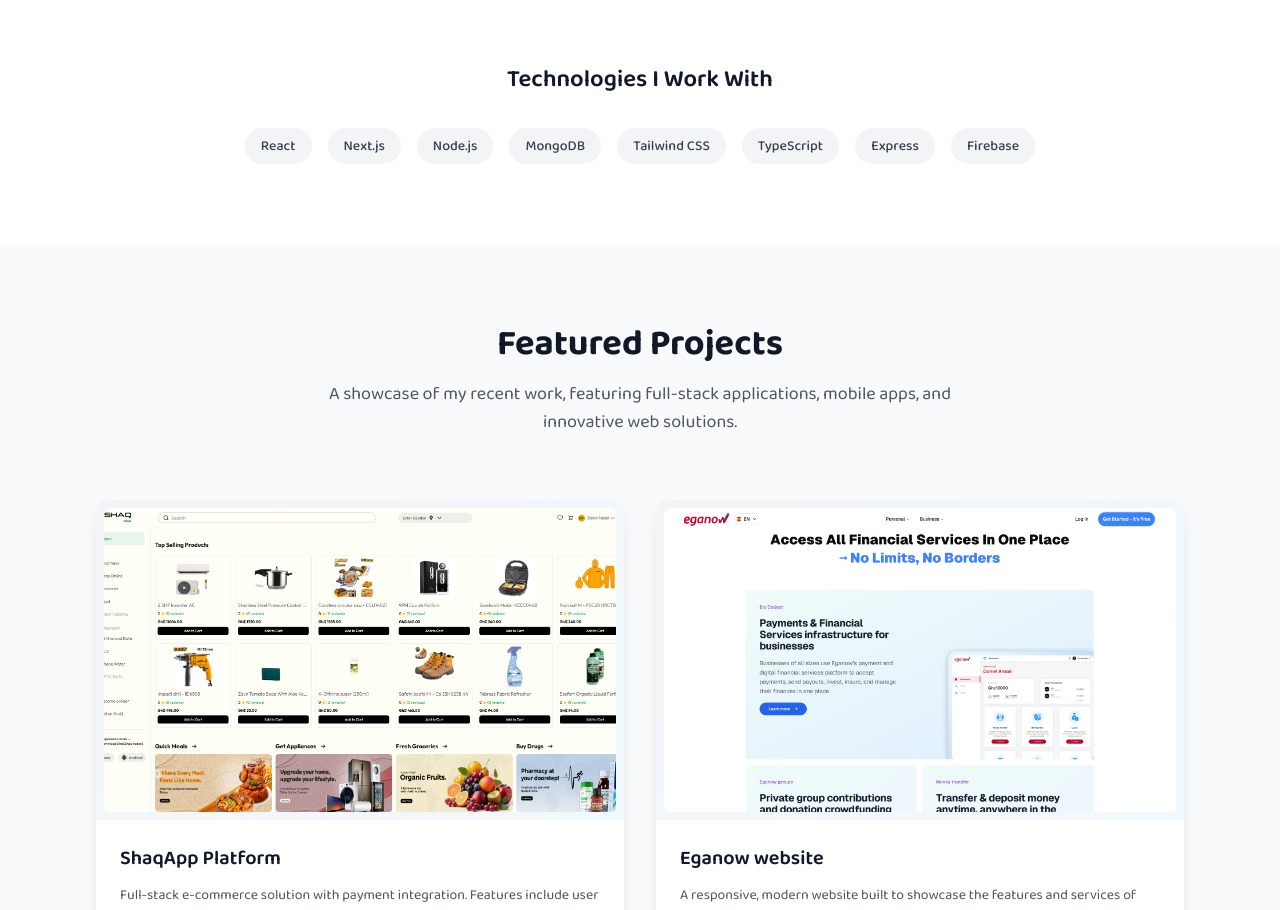
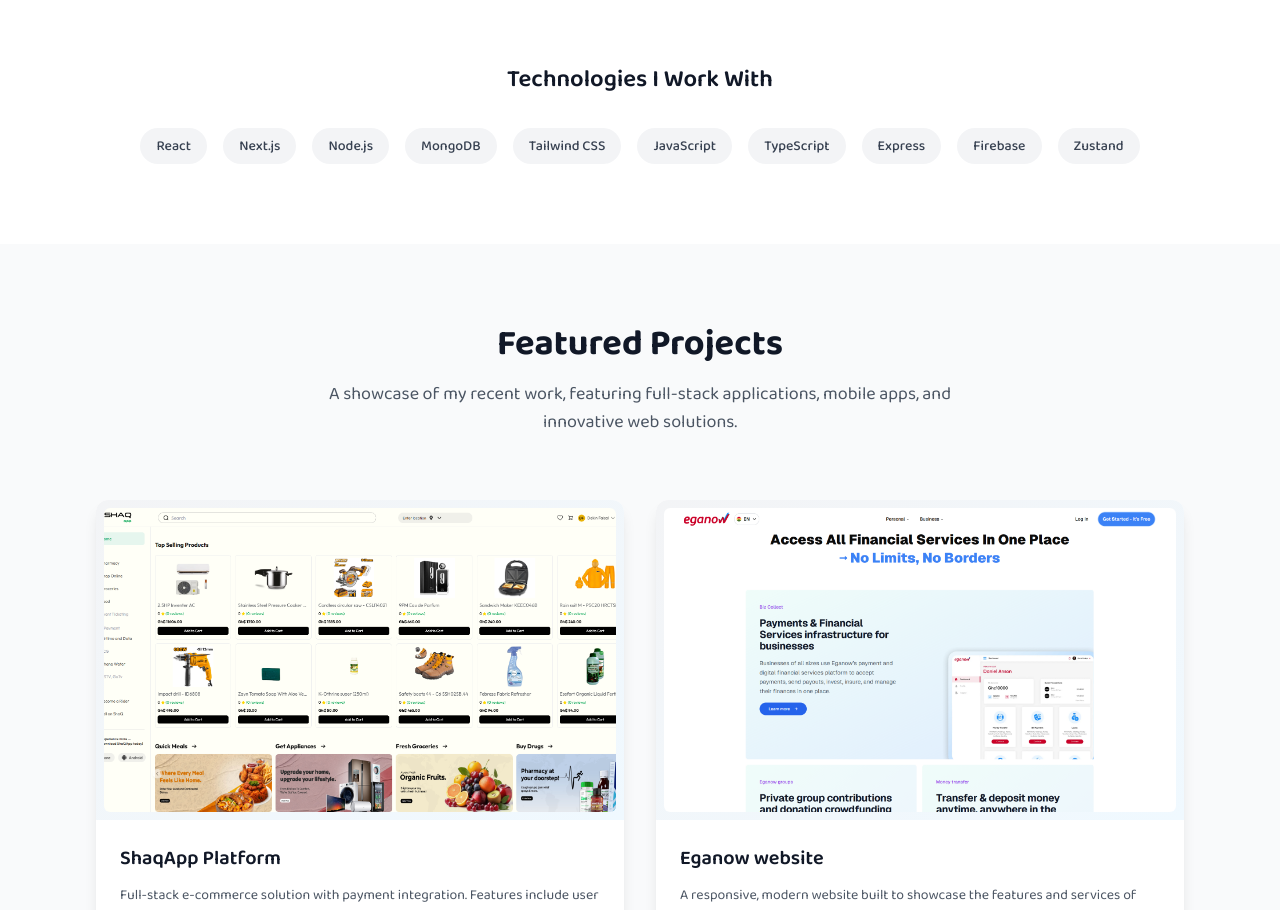
Before and after one commit to gideon211/myporfolio-main, a React (Vite) app: page / in a window 1280 px wide. Shown: the part 1422-2332 px from the top of the page. Built offline with nearby package versions, Linux system fonts and the light colour scheme.

Commit message:
technology stack

```diff
--- a/src/App.tsx
+++ b/src/App.tsx
@@ -287,9 +287,12 @@ function App() {
                 "Node.js",
                 "MongoDB",
                 "Tailwind CSS",
+                "JavaScript",
                 "TypeScript",
                 "Express",
                 "Firebase",
+                "Zustand"
+
               ].map((tech, index) => (
                 <span
                   key={index}
```
